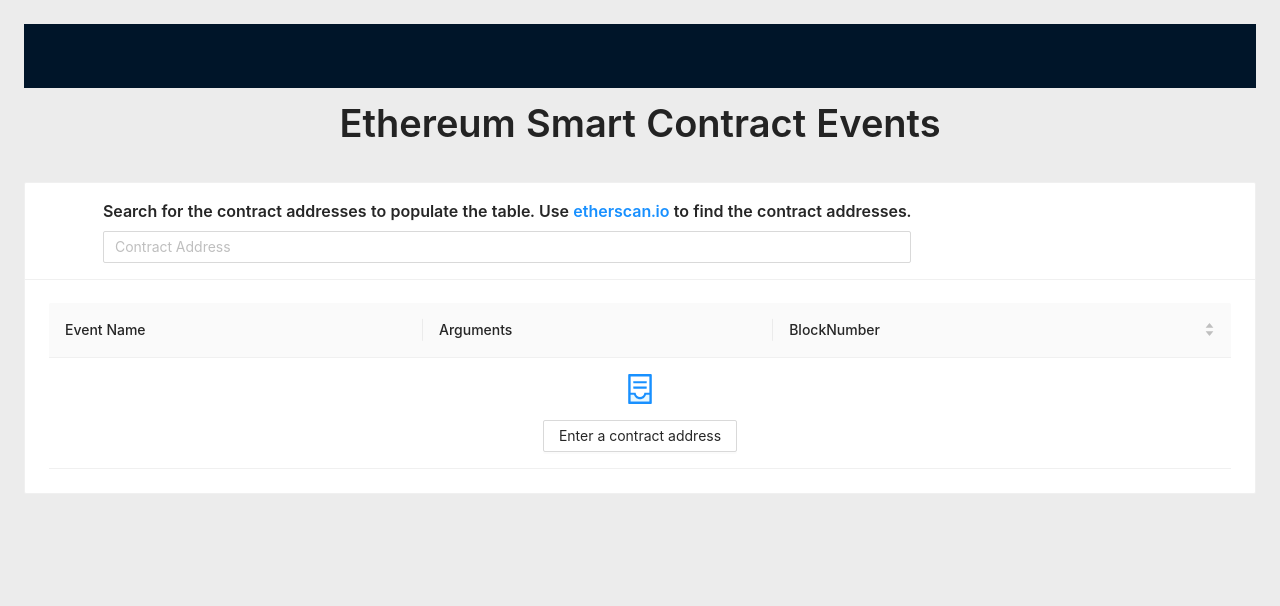
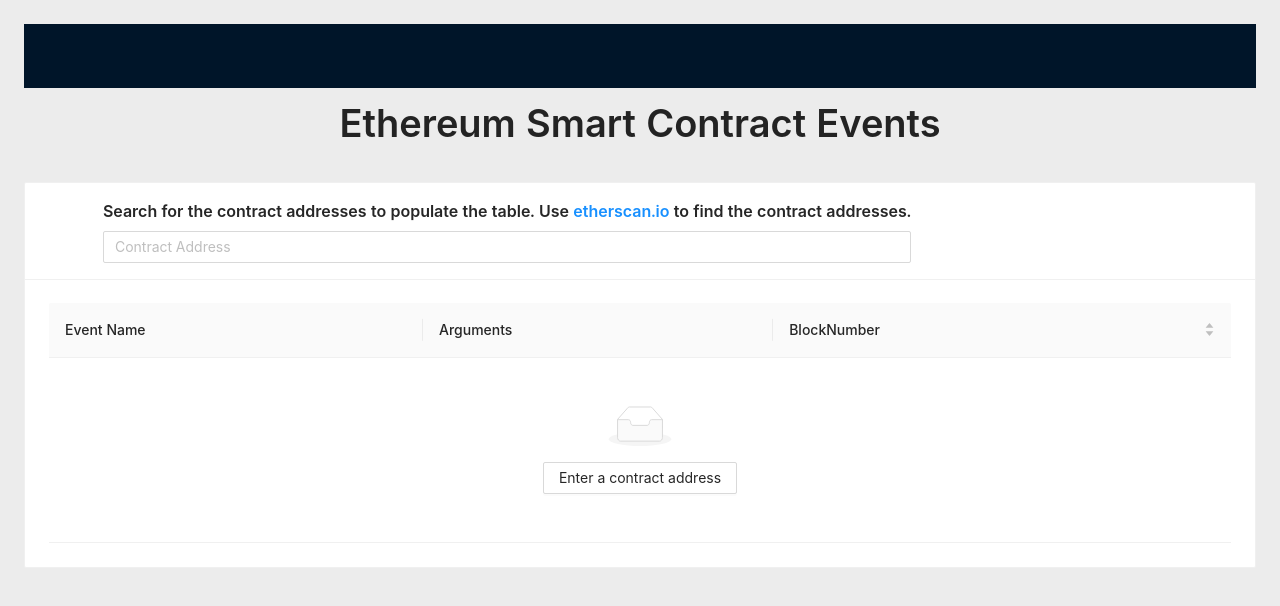
Before and after one commit to alwaysbegrowing/events, a React (Create React App) app: page / in a window 1280 px wide. Shown: the top 606 px of the page. Built offline with nearby package versions, Linux system fonts and the light colour scheme.

Commit message:
use empty component

```diff
--- a/src/App.js
+++ b/src/App.js
@@ -9,8 +9,9 @@
   Row,
   ConfigProvider,
   Button,
+  Empty
 } from "antd";
-import { ContainerTwoTone } from "@ant-design/icons";
+import { ContainerOutlined, Cont } from "@ant-design/icons";
 
 const { Header } = Layout;
 const { Title } = Typography;
@@ -64,21 +65,15 @@
   const inputRef = useRef(null);
 
   const customizeRenderEmpty = () => (
-    <div
-      style={{
-        textAlign: "center",
-      }}
+    <Empty
+      image={Empty.PRESENTED_IMAGE_SIMPLE
+      }
+
+      description={null}
     >
-      <ContainerTwoTone
-        style={{
-          fontSize: 30,
-        }}
-      />
-      <p></p>
       <Button onClick={() => inputRef.current.focus()}>
         Enter a contract address
-      </Button>
-    </div>
+      </Button>    </Empty>
   );
 
   useEffect(() => {
```
